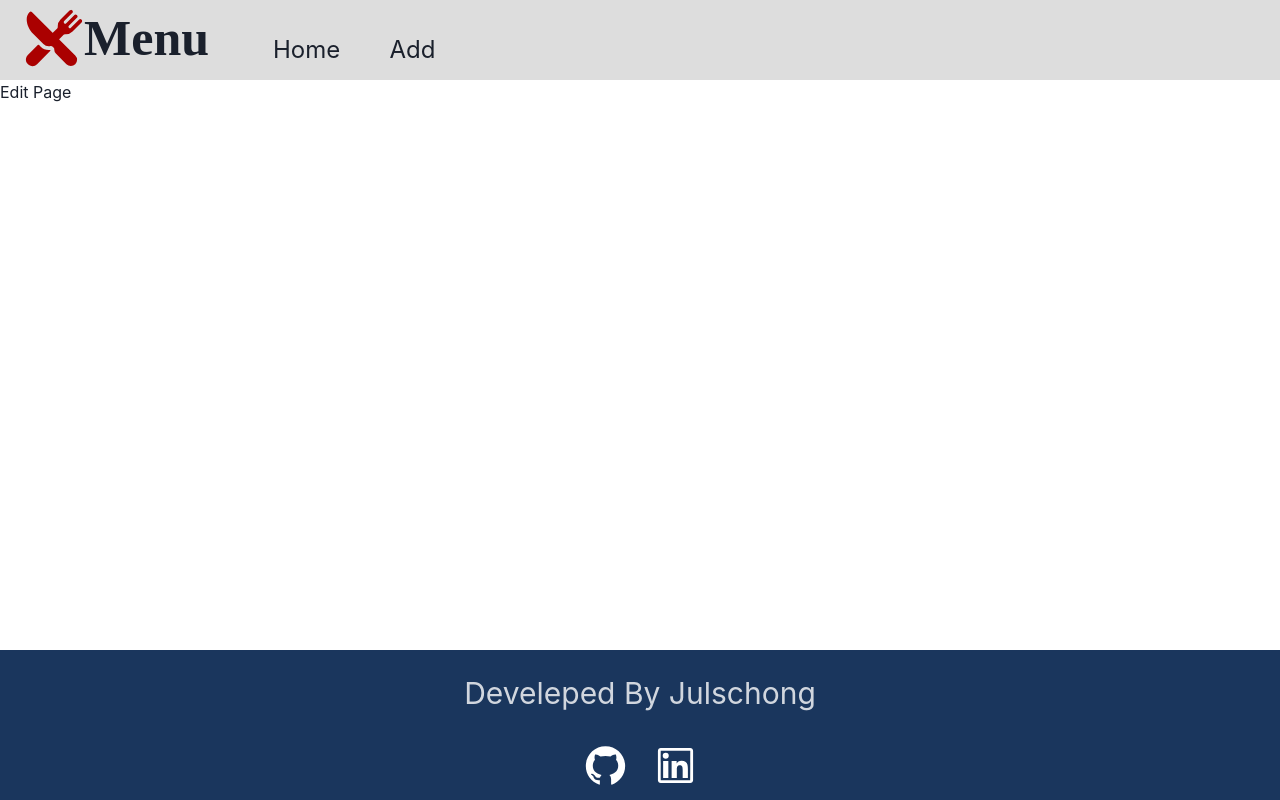
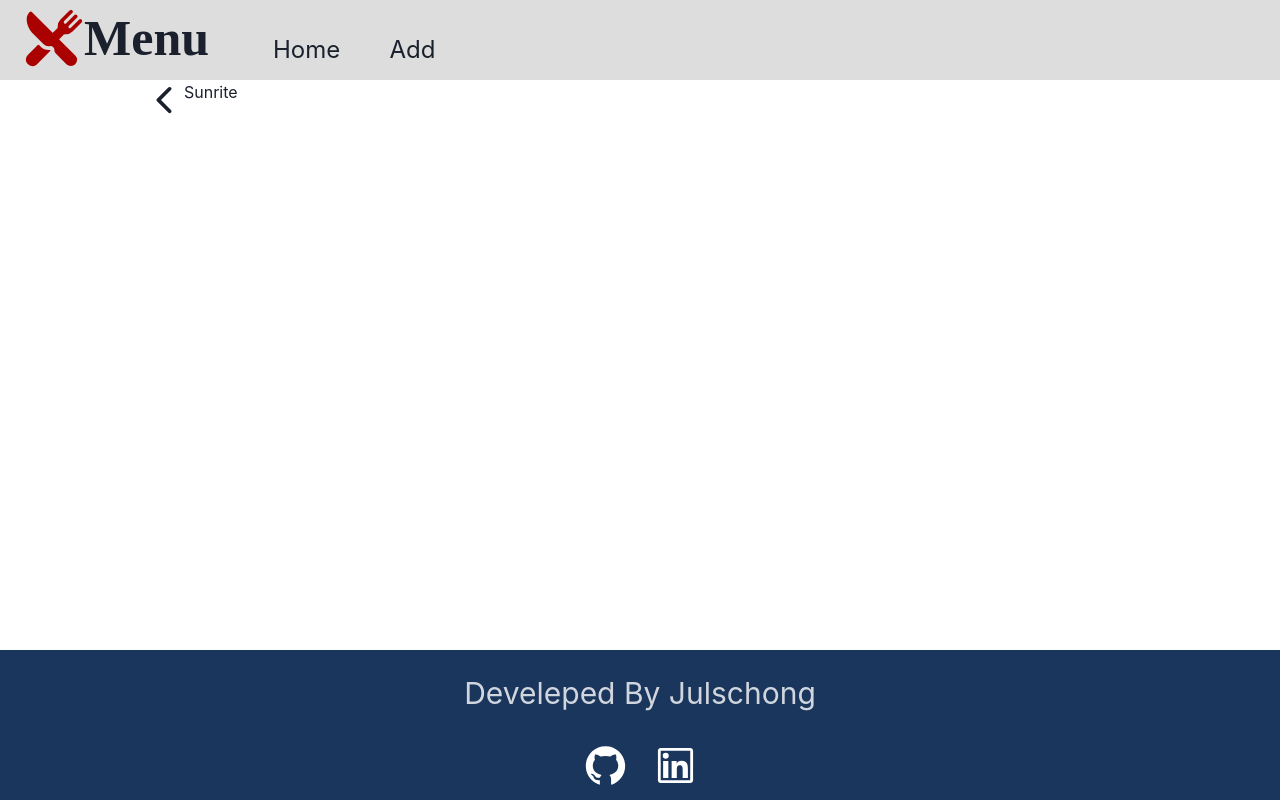
Before and after one commit to julschong/restaurantMenuQR, a React (Create React App) app in the folder client/: page /edit/1 in a window 1280 px wide. Built offline with nearby package versions, Linux system fonts and the light colour scheme; data requests are answered from the project's data file; a web font is replaced by a local one.

Commit message:
formatted edit page and added image fallback

```diff
--- a/client/src/components/Footer/index.js
+++ b/client/src/components/Footer/index.js
@@ -1,4 +1,4 @@
-import { Link, Text, Box, Spacer } from '@chakra-ui/react';
+import { Link, Text } from '@chakra-ui/react';
 
 import { AiOutlineGithub, AiOutlineLinkedin } from 'react-icons/ai';
 import { Flex } from '@chakra-ui/layout';
--- a/client/src/components/RestaurantContainer/index.js
+++ b/client/src/components/RestaurantContainer/index.js
@@ -21,6 +21,7 @@ const RestaurantContainer = ({ el }) => {
             >
                 <Box flexShrink={0}>
                     <Image
+                        fallbackSrc="/asset/Blank_image.jpg"
                         borderRadius="lg"
                         width={{ md: 60 }}
                         height={{ md: 60 }}
@@ -67,7 +68,7 @@ const RestaurantContainer = ({ el }) => {
                         <Button
                             colorScheme="gray"
                             className="edit-link"
-                            onClick={() => history.push('/edit')}
+                            onClick={() => history.push(`/edit/${el.id}`)}
                             ml={6}
                         >
                             Edit
--- /dev/null
+++ b/client/src/pages/Edit/edit.scss
@@ -0,0 +1,19 @@
+.loading {
+    display: flex;
+    height: 100%;
+    justify-content: center;
+    align-items: center;
+
+    .load-icon {
+        animation: rotate 2s infinite linear;
+    }
+}
+
+@keyframes rotate {
+    0% {
+        transform: rotate(0deg);
+    }
+    100% {
+        transform: rotate(359deg);
+    }
+}
--- a/client/src/pages/Edit/index.js
+++ b/client/src/pages/Edit/index.js
@@ -1,5 +1,47 @@
+import { useParams, useHistory } from 'react-router-dom';
+import { Container } from '@chakra-ui/react';
+import { Image } from '@chakra-ui/image';
+import { IoIosArrowBack } from 'react-icons/io';
+import { useSelector } from 'react-redux';
+import { VscLoading } from 'react-icons/vsc';
+
+import './edit.scss';
+import { Flex } from '@chakra-ui/layout';
+import { PATHS } from './../../components/Links/index';
+
 const Edit = () => {
-    return <div>Edit Page</div>;
+    const { id } = useParams();
+    const history = useHistory();
+
+    const restaurant = useSelector(
+        (state) =>
+            state.restaurants.restaurants.filter((rest) => rest.id === id)[0]
+    );
+
+    console.log(restaurant);
+    if (!restaurant) {
+        return (
+            <div className="loading">
+                <VscLoading className="load-icon" size="10%" />
+            </div>
+        );
+    }
+
+    return (
+        <Container maxWidth="80vw">
+            <Flex>
+                <IoIosArrowBack
+                    cursor="pointer"
+                    size={40}
+                    onClick={() => history.push(PATHS.HOME)}
+                />
+                <Image />
+                <Flex direction="column">
+                    <h2 className="title">{restaurant.name}</h2>
+                </Flex>
+            </Flex>
+        </Container>
+    );
 };
 
 export default Edit;
--- a/client/src/pages/Home/index.js
+++ b/client/src/pages/Home/index.js
@@ -1,4 +1,4 @@
-import { Container, Grid, useMediaQuery } from '@chakra-ui/react';
+import { Container, Grid } from '@chakra-ui/react';
 import { imgURL } from '../../data/data';
 import RestaurantContainer from './../../components/RestaurantContainer';
 import './home.scss';
@@ -8,7 +8,6 @@ console.log(imgURL);
 
 const Home = () => {
     const restaurants = useSelector((state) => state.restaurants.restaurants);
-    console.log(restaurants);
 
     return (
         <div className="homepage">
```
Also changed, not shown: client/public/asset/Blank_image.jpg (added).
